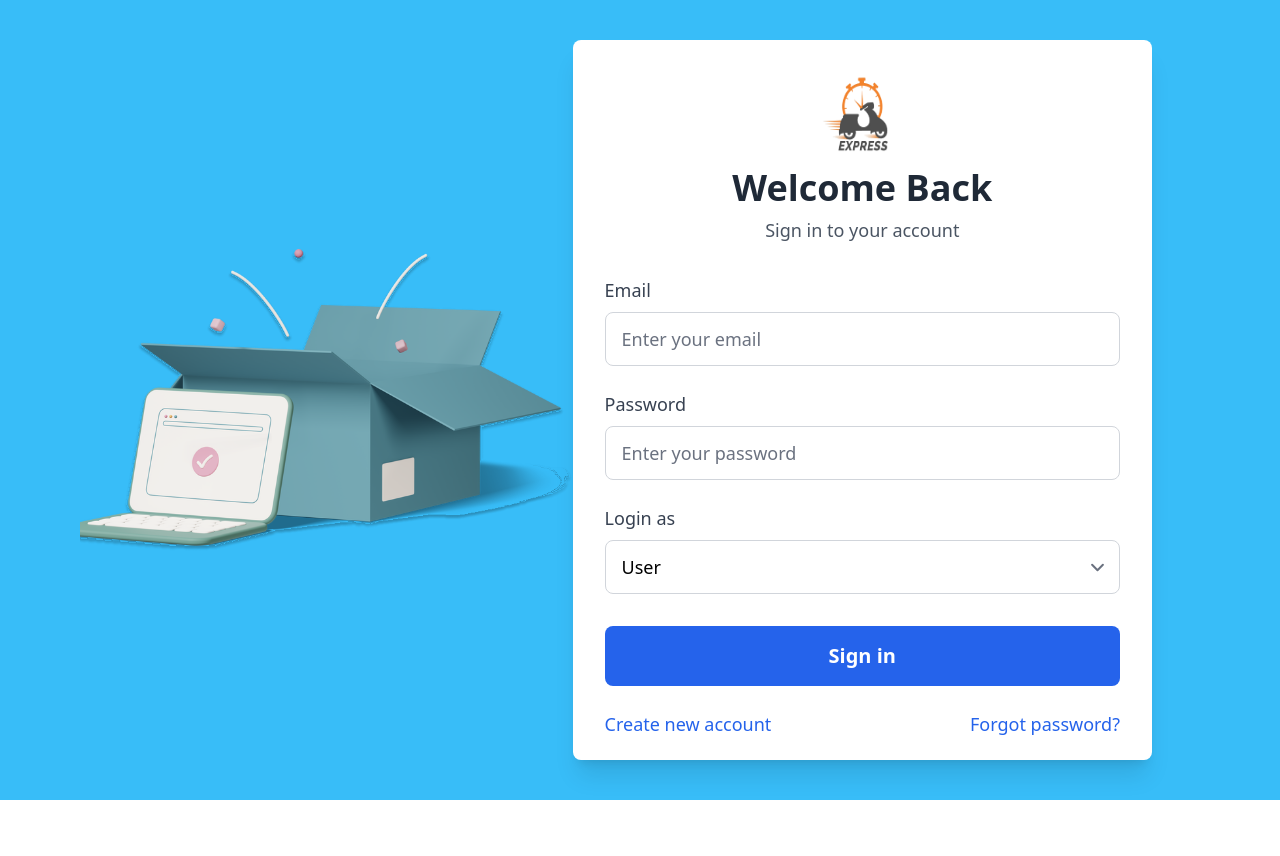
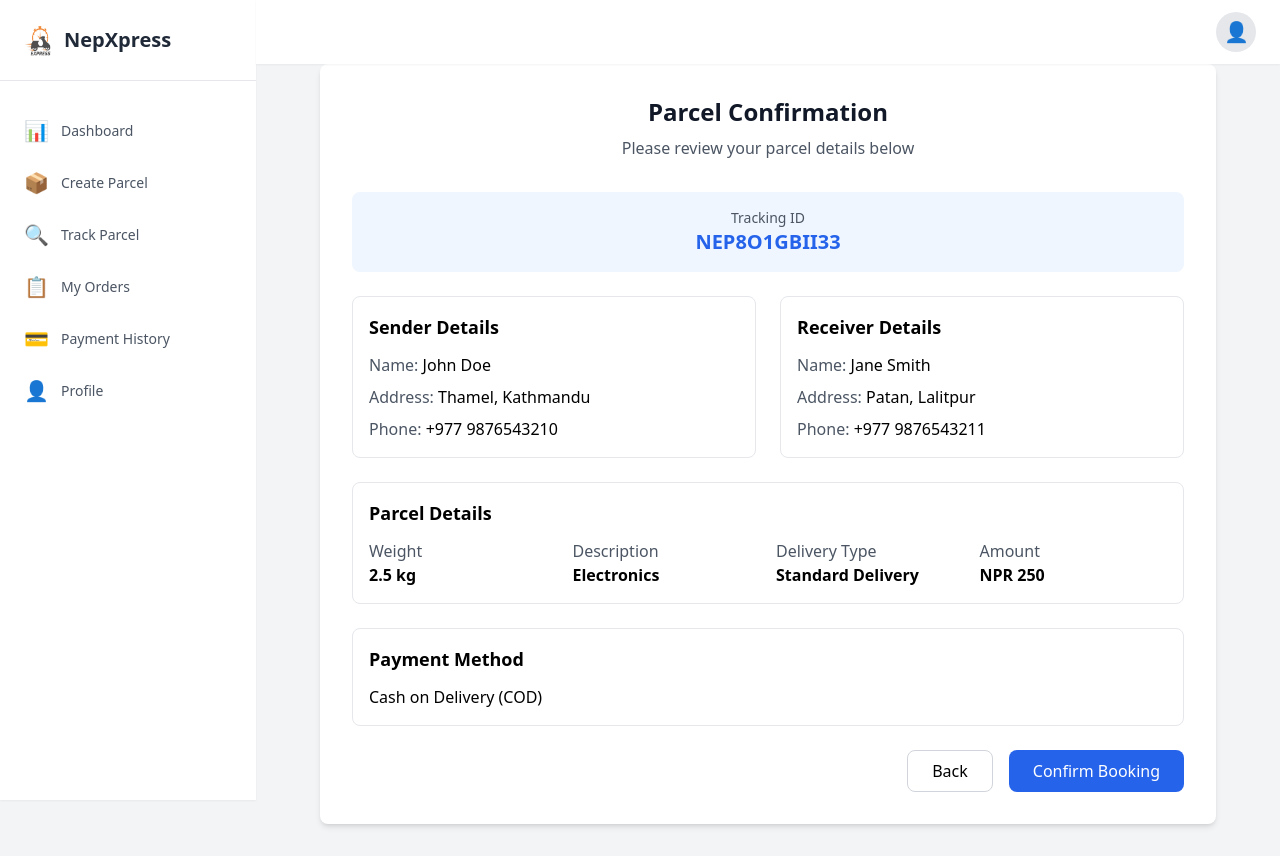
Before and after one commit to Sonu0103/ui-ux, a React (Vite) app in the folder client/: page /dashboard/confirmation in a window 1280 px wide. Before the commit this address led to /login. Before the commit the page ends 800 px from the top, so only its background shows below. Built offline with nearby package versions, Linux system fonts and the light colour scheme; no server answers.

Commit message:
Refactor ParcelConfirmation component to use mock parcel data, removing API calls and loading state. Update UI for improved clarity and organization of parcel, sender, and receiver details.

```diff
--- a/client/src/components/dashboard/ParcelConfirmation.jsx
+++ b/client/src/components/dashboard/ParcelConfirmation.jsx
@@ -1,60 +1,35 @@
-import { useNavigate, useLocation } from "react-router-dom";
+import { useNavigate } from "react-router-dom";
 import { motion } from "framer-motion";
-import { useState, useEffect } from "react";
 import toast from "react-hot-toast";
-import parcelService from "../../api/parcelService";
 
 const ParcelConfirmation = () => {
   const navigate = useNavigate();
-  const location = useLocation();
-  const [parcel, setParcel] = useState(null);
-  const [isLoading, setIsLoading] = useState(true);
 
-  useEffect(() => {
-    const loadParcelDetails = async () => {
-      try {
-        if (!location.state?.parcelId) {
-          throw new Error("No parcel ID found");
-        }
-
-        const response = await parcelService.getParcelById(
-          location.state.parcelId
-        );
-        if (response.status === "success") {
-          setParcel(response.data.parcel);
-        }
-      } catch (error) {
-        toast.error("Failed to load parcel details");
-        navigate("/dashboard/create-parcel");
-      } finally {
-        setIsLoading(false);
-      }
+  // Mock parcel data (you would typically get this from your state management)
+  const parcelDetails = {
+    trackingId: "NEP" + Math.random().toString(36).substr(2, 9).toUpperCase(),
+    sender: {
+      name: "John Doe",
+      address: "Thamel, Kathmandu",
+      phone: "+977 9876543210",
+    },
+    receiver: {
+      name: "Jane Smith",
+      address: "Patan, Lalitpur",
+      phone: "+977 9876543211",
+    },
+    parcel: {
+      weight: "2.5 kg",
+      description: "Electronics",
+      deliveryType: "Standard Delivery",
+      amount: "NPR 250",
+    },
   };
 
-    loadParcelDetails();
-  }, [location.state?.parcelId, navigate]);
-
-  const handleConfirm = async () => {
-    try {
-      // Here you would typically update the parcel status
-      toast.success("Parcel booking confirmed!");
+  const handleConfirm = () => {
+    toast.success("Parcel booked successfully!");
     navigate("/dashboard/orders");
-    } catch (error) {
-      toast.error("Failed to confirm booking");
-    }
   };
-
-  if (isLoading) {
-    return (
-      <div className="flex items-center justify-center min-h-screen">
-        <div className="animate-spin rounded-full h-12 w-12 border-b-2 border-blue-500"></div>
-      </div>
-    );
-  }
-
-  if (!parcel) {
-    return null;
-  }
 
   return (
     <div className="max-w-4xl mx-auto">
@@ -63,103 +38,98 @@ const ParcelConfirmation = () => {
         animate={{ opacity: 1, y: 0 }}
         className="bg-white rounded-lg shadow-md p-8"
       >
-        <h1 className="text-2xl font-bold text-gray-900 mb-8">
-          Confirm Your Booking
+        <div className="text-center mb-8">
+          <h1 className="text-2xl font-bold text-gray-900">
+            Parcel Confirmation
           </h1>
-
-        <div className="space-y-8">
-          {/* Tracking ID */}
-          <div className="bg-blue-50 p-4 rounded-lg">
-            <h2 className="text-lg font-semibold text-blue-900">
-              Tracking ID: {parcel.trackingId}
-            </h2>
+          <p className="text-gray-600 mt-2">
+            Please review your parcel details below
+          </p>
         </div>
 
-          {/* Sender & Receiver Details */}
-          <div className="grid md:grid-cols-2 gap-8">
-            <div>
-              <h3 className="text-lg font-semibold mb-4">Sender Details</h3>
+        <div className="space-y-6">
+          {/* Tracking ID */}
+          <div className="bg-blue-50 p-4 rounded-lg text-center">
+            <p className="text-sm text-gray-600">Tracking ID</p>
+            <p className="text-xl font-semibold text-blue-600">
+              {parcelDetails.trackingId}
+            </p>
+          </div>
+
+          <div className="grid grid-cols-1 md:grid-cols-2 gap-6">
+            {/* Sender Details */}
+            <div className="border border-gray-200 rounded-lg p-4">
+              <h3 className="text-lg font-semibold mb-3">Sender Details</h3>
               <div className="space-y-2">
                 <p>
                   <span className="text-gray-600">Name:</span>{" "}
-                  {parcel.senderDetails.name}
+                  {parcelDetails.sender.name}
+                </p>
+                <p>
+                  <span className="text-gray-600">Address:</span>{" "}
+                  {parcelDetails.sender.address}
                 </p>
                 <p>
                   <span className="text-gray-600">Phone:</span>{" "}
-                  {parcel.senderDetails.phone}
-                </p>
-                <p>
-                  <span className="text-gray-600">Address:</span>{" "}
-                  {parcel.senderDetails.address}
+                  {parcelDetails.sender.phone}
                 </p>
               </div>
             </div>
 
-            <div>
-              <h3 className="text-lg font-semibold mb-4">Receiver Details</h3>
+            {/* Receiver Details */}
+            <div className="border border-gray-200 rounded-lg p-4">
+              <h3 className="text-lg font-semibold mb-3">Receiver Details</h3>
               <div className="space-y-2">
                 <p>
                   <span className="text-gray-600">Name:</span>{" "}
-                  {parcel.receiverDetails.name}
+                  {parcelDetails.receiver.name}
+                </p>
+                <p>
+                  <span className="text-gray-600">Address:</span>{" "}
+                  {parcelDetails.receiver.address}
                 </p>
                 <p>
                   <span className="text-gray-600">Phone:</span>{" "}
-                  {parcel.receiverDetails.phone}
-                </p>
-                <p>
-                  <span className="text-gray-600">Address:</span>{" "}
-                  {parcel.receiverDetails.address}
+                  {parcelDetails.receiver.phone}
                 </p>
               </div>
             </div>
           </div>
 
           {/* Parcel Details */}
+          <div className="border border-gray-200 rounded-lg p-4">
+            <h3 className="text-lg font-semibold mb-3">Parcel Details</h3>
+            <div className="grid grid-cols-2 md:grid-cols-4 gap-4">
               <div>
-            <h3 className="text-lg font-semibold mb-4">Parcel Details</h3>
-            <div className="grid md:grid-cols-2 gap-4">
+                <p className="text-gray-600">Weight</p>
+                <p className="font-semibold">{parcelDetails.parcel.weight}</p>
+              </div>
               <div>
-                <p>
-                  <span className="text-gray-600">Weight:</span>{" "}
-                  {parcel.parcelDetails.weight} kg
-                </p>
-                <p>
-                  <span className="text-gray-600">Dimensions:</span>{" "}
-                  {parcel.parcelDetails.length} × {parcel.parcelDetails.width} ×{" "}
-                  {parcel.parcelDetails.height} cm
+                <p className="text-gray-600">Description</p>
+                <p className="font-semibold">
+                  {parcelDetails.parcel.description}
                 </p>
               </div>
               <div>
-                <p>
-                  <span className="text-gray-600">Description:</span>{" "}
-                  {parcel.parcelDetails.description || "N/A"}
+                <p className="text-gray-600">Delivery Type</p>
+                <p className="font-semibold">
+                  {parcelDetails.parcel.deliveryType}
                 </p>
-                <p>
-                  <span className="text-gray-600">Special Instructions:</span>{" "}
-                  {parcel.parcelDetails.specialInstructions || "N/A"}
-                </p>
+              </div>
+              <div>
+                <p className="text-gray-600">Amount</p>
+                <p className="font-semibold">{parcelDetails.parcel.amount}</p>
               </div>
             </div>
           </div>
 
-          {/* Payment Details */}
-          <div className="bg-gray-50 p-6 rounded-lg">
-            <h3 className="text-lg font-semibold mb-4">Payment Details</h3>
-            <div className="flex justify-between items-center">
-              <div>
-                <p className="text-gray-600">Payment Method</p>
-                <p className="text-lg font-medium">Cash on Delivery (COD)</p>
-              </div>
-              <div className="text-right">
-                <p className="text-gray-600">Total Amount</p>
-                <p className="text-2xl font-bold text-blue-600">
-                  NPR {parcel.paymentDetails.amount}
-                </p>
-              </div>
-            </div>
-          </div>
+          {/* Payment Method */}
+          <div className="border border-gray-200 rounded-lg p-4">
+            <h3 className="text-lg font-semibold mb-3">Payment Method</h3>
+            <p>Cash on Delivery (COD)</p>
           </div>
 
+          {/* Action Buttons */}
           <div className="flex justify-end space-x-4 mt-8">
             <button
               onClick={() => navigate(-1)}
@@ -174,6 +144,7 @@ const ParcelConfirmation = () => {
               Confirm Booking
             </button>
           </div>
+        </div>
       </motion.div>
     </div>
   );
```
Lines whose indentation alone changed are shown as unchanged.
